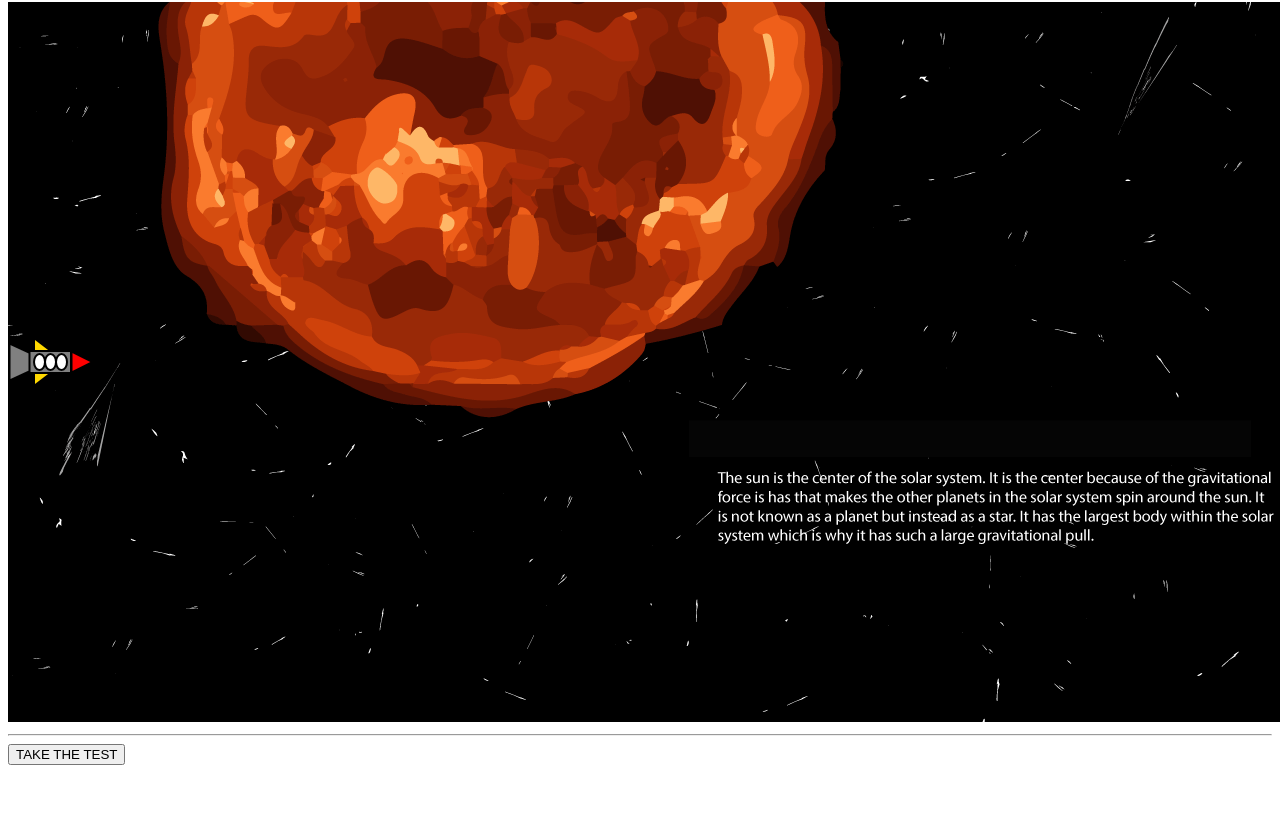
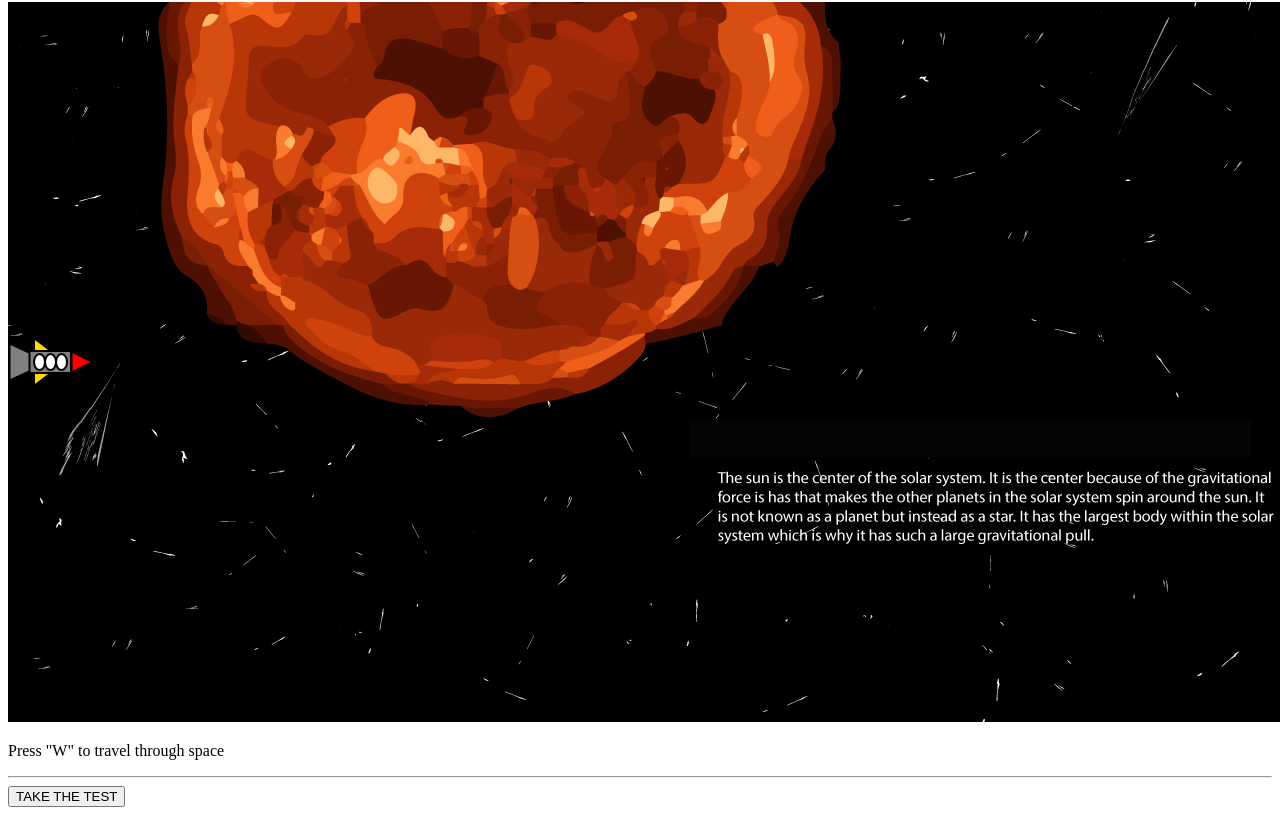
Before and after one commit to s2841458/SolarSystem, a plain HTML site: page index.html in a window 1280 px wide. Shown: the part 78-893 px from the top of the page. Before the commit the page ends 851 px from the top, so only its background shows below. Drawn offline with Linux system fonts and the light colour scheme.

Commit message:
Ed Design LO with new quiz update

```diff
--- a/index.html
+++ b/index.html
@@ -9,6 +9,7 @@
 		<canvas id="gameCanvas">
 			Please upgrade your browser to support HTML5.
 		</canvas>
+		<p>Press "W" to travel through space</p>
 		<script type="text/javascript" src="constants.js"></script>
 		<script type="text/javascript" src="game.js"></script>
 		<hr>
```
